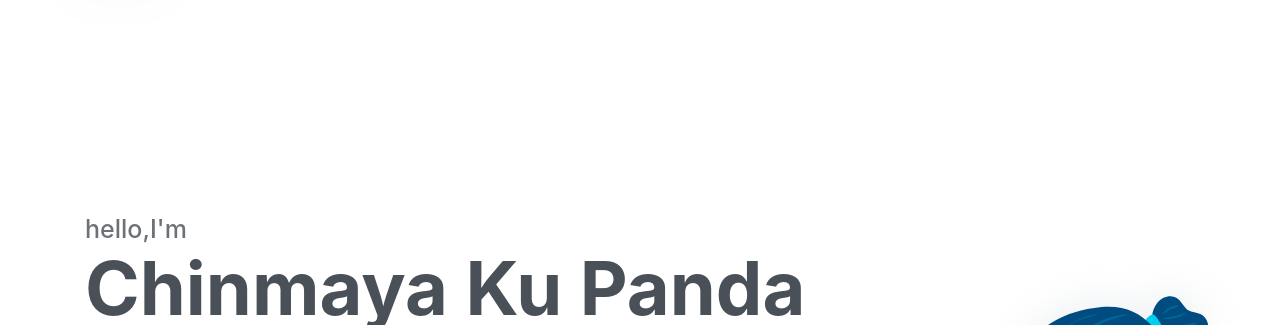
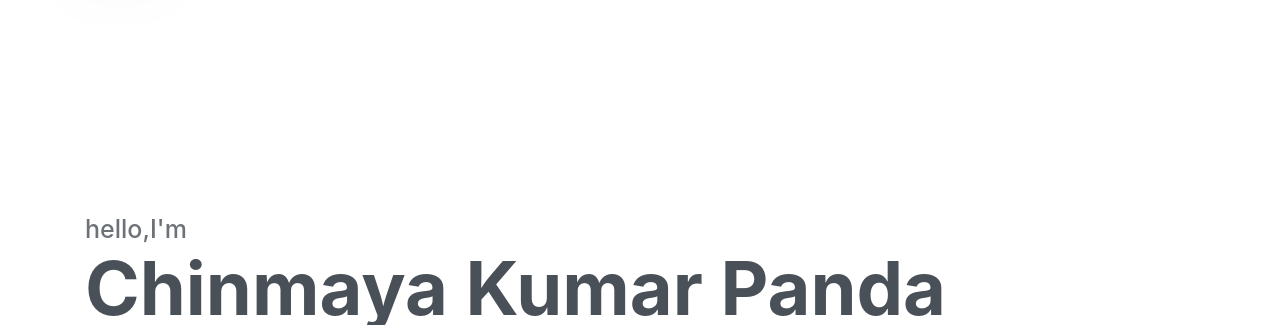
Before and after one commit to Chinmaya-kumarpanda/chinmaya.com, a plain HTML site: page index.html in a window 1280 px wide. Shown: the part 80-405 px from the top of the page. Drawn offline with Linux system fonts and the light colour scheme.

Commit message:
Update index.html

```diff
--- a/index.html
+++ b/index.html
@@ -58,7 +58,7 @@
         <div class="container">
             <div class="infos">
                 <h6 class="subtitle">hello,I'm</h6>
-                <h6 class="title">Chinmaya Ku Panda</h6>
+                <h6 class="title">Chinmaya Kumar Panda</h6>
                 <p>UI/UX Designer</p>
 
                 <div class="buttons pt-3">
```
